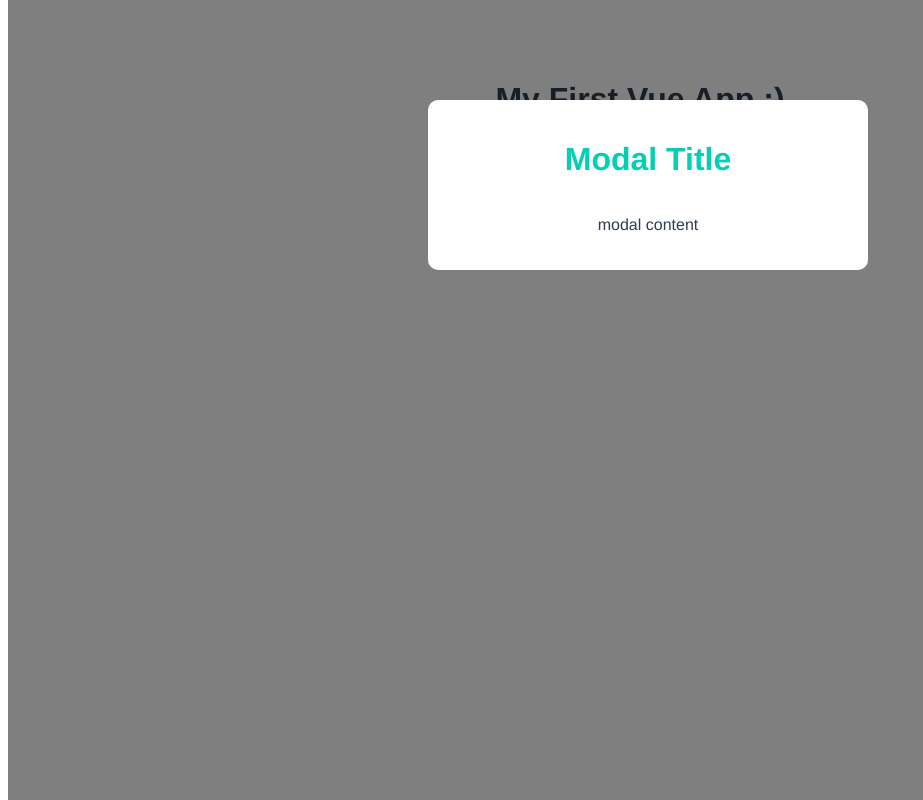
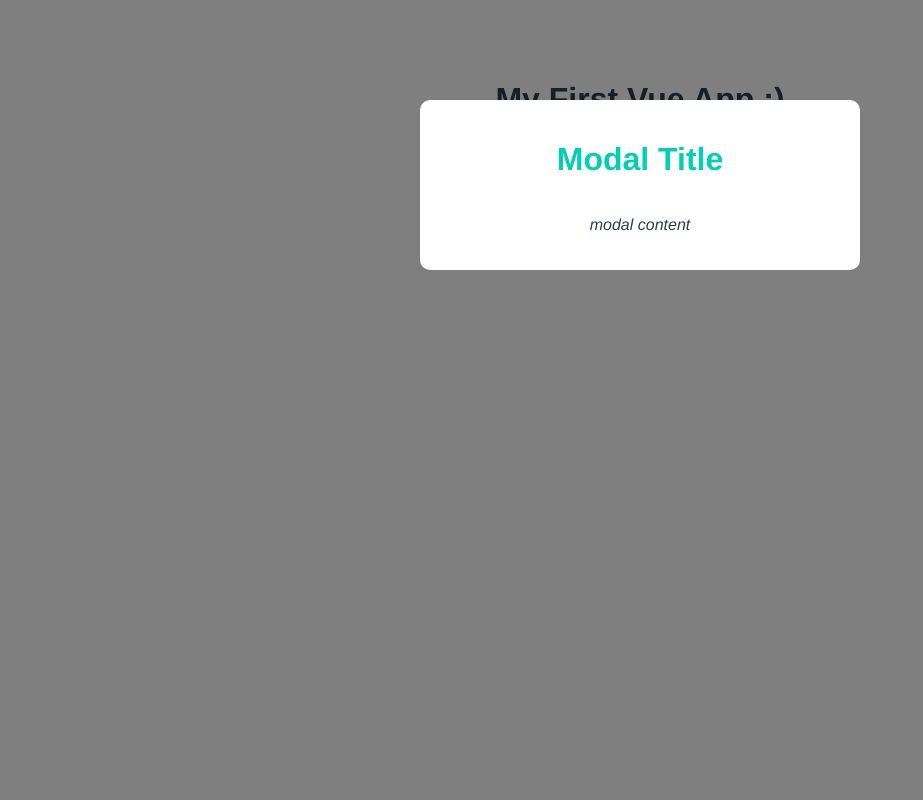
Before and after one commit to zajnemzaj/vue-modal-project, a Vue app: page / in a window 1280 px wide. Shown: the whole page, without its empty margins (0-923 px from the left). Built offline with nearby package versions, Linux system fonts and the light colour scheme.

Commit message:
using global styles

```diff
--- /dev/null
+++ b/src/assets/global.css
@@ -0,0 +1,6 @@
+body {
+    margin: 0;
+}
+p {
+    font-style: italic;
+}
--- a/src/main.js
+++ b/src/main.js
@@ -1,4 +1,5 @@
 import { createApp } from 'vue'
 import App from './App.vue'
+import './assets/global.css'
 
 createApp(App).mount('#app')
```
